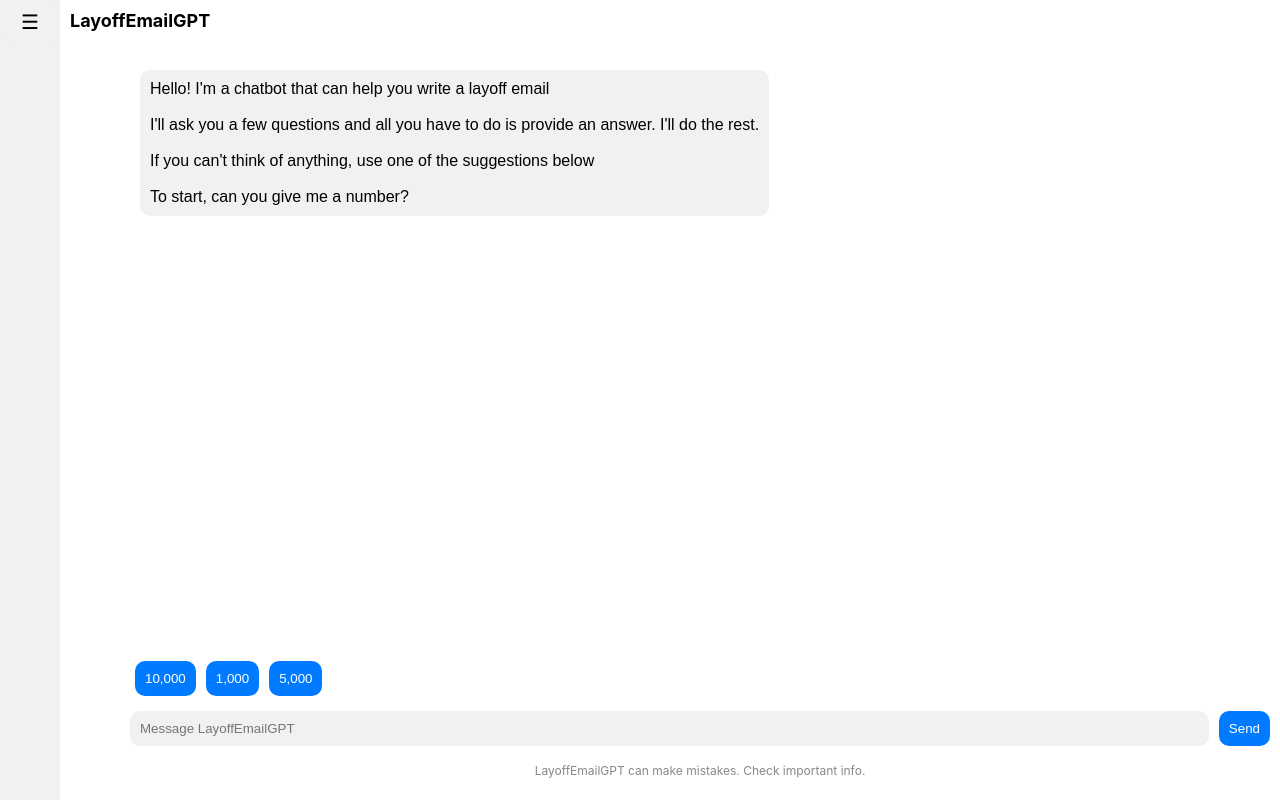
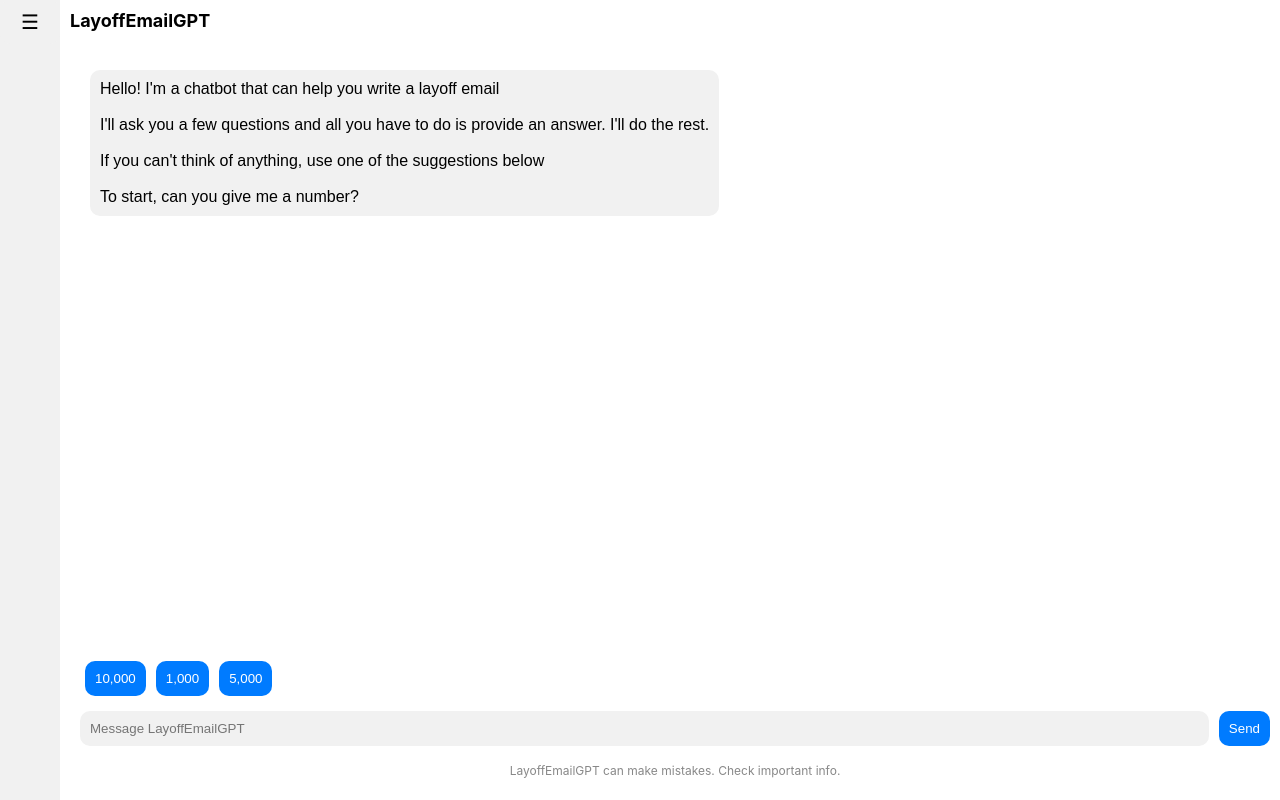
Before and after one commit to cameronellis71/layoff-email-generator, a React (Create React App) app: page / in a window 1280 px wide. Built offline with nearby package versions, Linux system fonts and the light colour scheme.

Commit message:
Margin fixing

```diff
--- a/src/App.js
+++ b/src/App.js
@@ -197,7 +197,7 @@ function App() {
                 flex: "1",
                 padding: "20px",
                 paddingTop: "70px", // Account for the fixed navbar height
-                marginLeft: isSidebarOpen ? "250px" : "60px",
+                marginLeft: isSidebarOpen ? "250px" : "10px",
                 overflowY: "auto", // Enable scrolling for chat history
                 fontFamily: "Arial",
                 transition: "margin-left 0.3s ease",
@@ -241,7 +241,7 @@ function App() {
                 padding: "10px",
                 display: "flex",
                 flexDirection: "column",
-                marginLeft: isSidebarOpen ? "250px" : "60px",
+                marginLeft: isSidebarOpen ? "250px" : "10px",
                 transition: "margin-left 0.3s ease",
               }}
             >
@@ -352,7 +352,7 @@ function App() {
               flex: 1,
               padding: "20px",
               paddingTop: "50px", // Account for the fixed navbar height
-              marginLeft: isSidebarOpen ? "250px" : "60px",
+              marginLeft: isSidebarOpen ? "250px" : "10px",
               fontFamily: "Arial",
               transition: "margin-left 0.3s ease",
             }}
```
